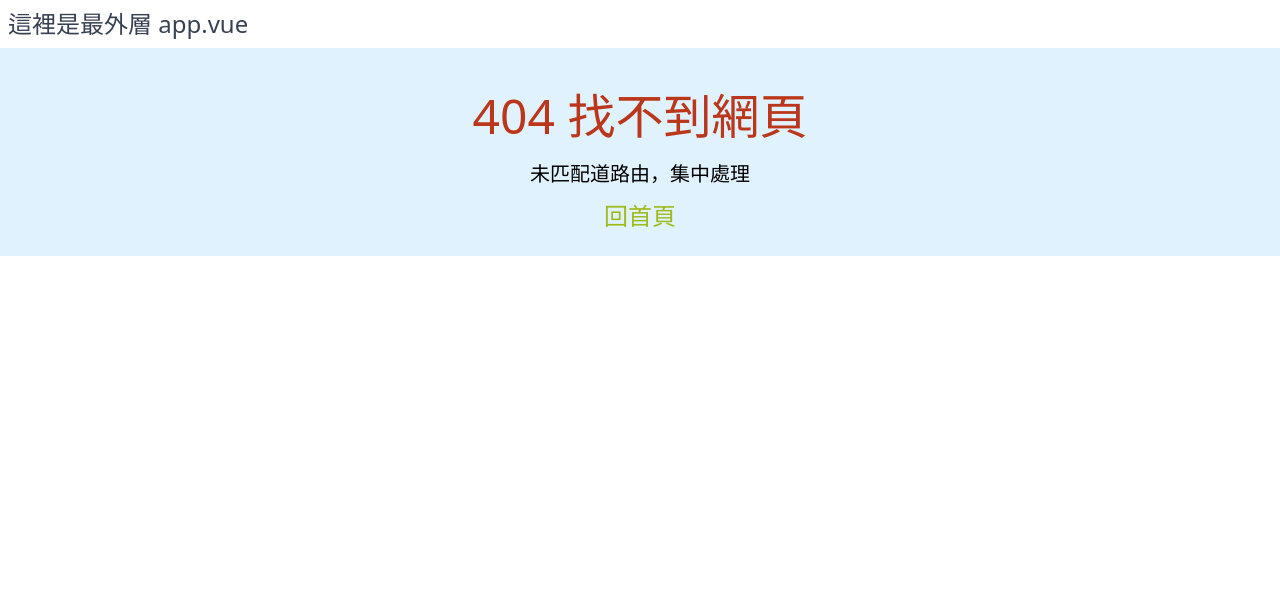
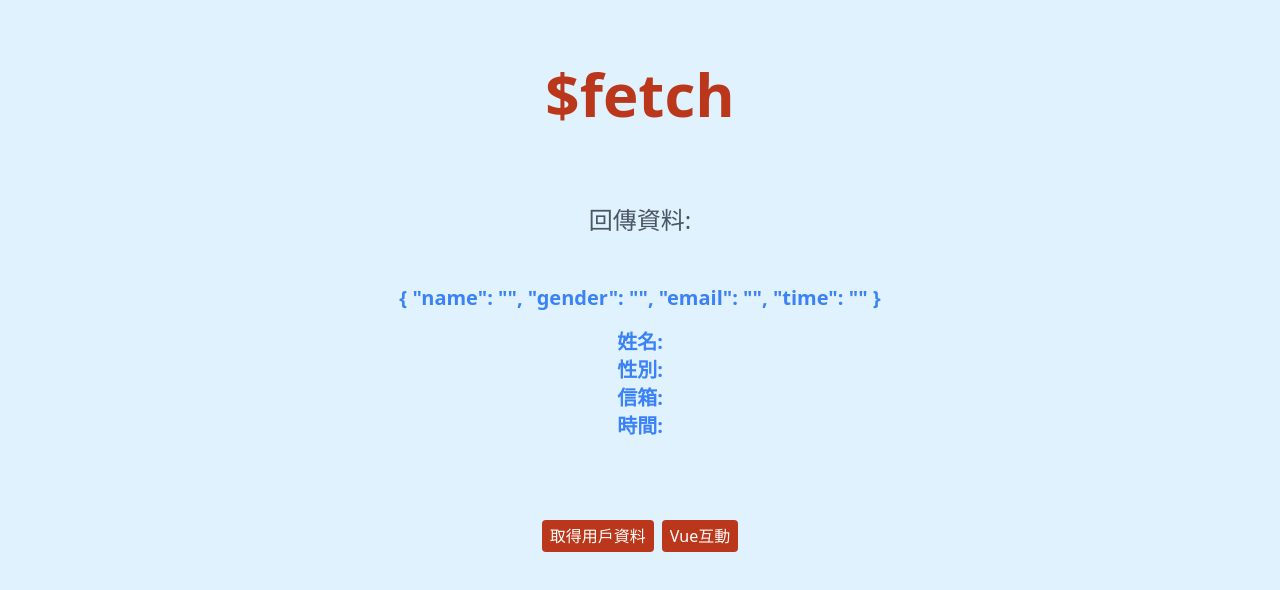
Before and after one commit to peter-3tgds/nuxt-practice-250102, a Nuxt app: page /fetch in a window 1280 px wide. Before the commit this address had no page. Shown: the top 590 px of the page. Built offline with nearby package versions, Linux system fonts and the light colour scheme.

Commit message:
feat: fetch: $fetch

```diff
--- a/app.vue
+++ b/app.vue
@@ -1,6 +1,6 @@
 <template>
   <div>
-    <p class="my-2 px-2 text-2xl text-gray-700">這裡是最外層 app.vue</p>
+    <!-- <p class="my-2 px-2 text-2xl text-gray-700">這裡是最外層 app.vue</p> -->
     <NuxtLayout>
       <NuxtPage />
     </NuxtLayout>
--- /dev/null
+++ b/pages/fetch/index.vue
@@ -0,0 +1,51 @@
+<template>
+  <div class="pb-80 pt-10">
+    <div class="text-center">
+      <h1 class="mb-20 text-6xl font-bold text-primary">$fetch</h1>
+      <p class="my-2 text-2xl text-gray-600">回傳資料:</p>
+      <div class="h-6">
+        <p v-if="isLoading" class="text-3xl">Loading...</p>
+      </div>
+      <p class="my-4 text-xl font-semibold text-blue-500">{{ user }}</p>
+    </div>
+    <div class="flex justify-center">
+      <ul class="mb-20">
+        <li class="text-xl font-semibold text-blue-500">{{ `姓名: ${user.name}` }}</li>
+        <li class="text-xl font-semibold text-blue-500">{{ `性別: ${user.gender}` }}</li>
+        <li class="text-xl font-semibold text-blue-500">{{ `信箱: ${user.email}` }}</li>
+        <li class="text-xl font-semibold text-blue-500">{{ `時間: ${user.time}` }}</li>
+      </ul>
+    </div>
+    <div class="flex justify-center gap-2">
+      <button type="button" class="btn btn-primary" @click="getUser">取得用戶資料</button>
+      <button type="button" class="btn btn-primary" @click="doSomething">Vue互動</button>
+    </div>
+  </div>
+</template>
+
+<script setup>
+// 錯誤: 1
+// const user = await $fetch('/api/user')
+
+const isLoading = ref(false)
+const user = ref({
+  name: '',
+  gender: '',
+  email: '',
+  time: ''
+})
+
+const getUser = async () => {
+  isLoading.value = true
+  const res = await $fetch('/api/user')
+  user.value = res
+  isLoading.value = false
+}
+
+// 錯誤: 2
+// getUser()
+
+const doSomething = () => {
+  console.log('do something')
+}
+</script>
```
Also changed, not shown: 1 other file (tests, documents, lock files or other folders).
